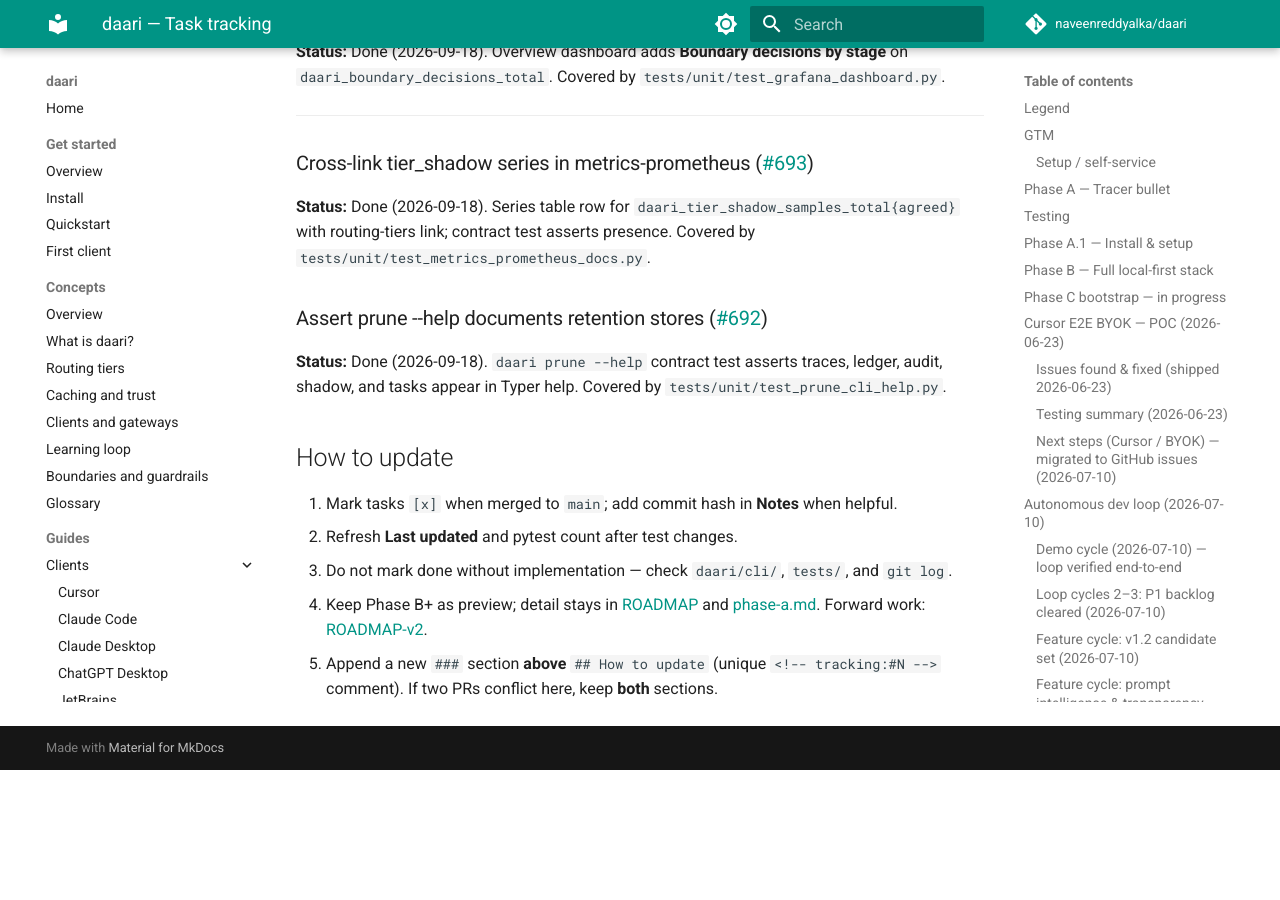
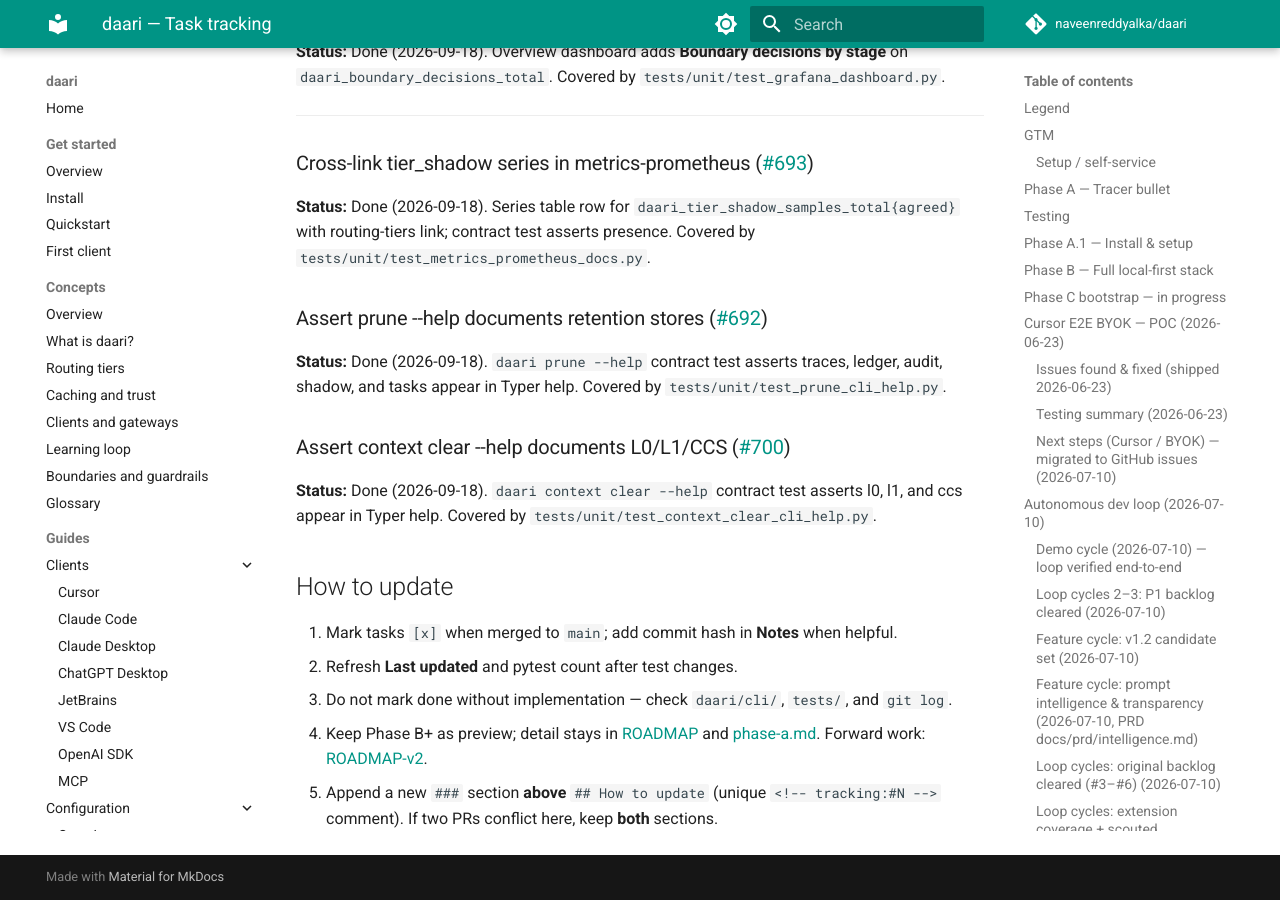
Before and after one commit to naveenreddyalka/daari, an MkDocs documentation site: the page built from docs/TRACKING.md, in a window 1280 px wide and 900 px high, scrolled down 77428 px. Built offline with MkDocs 1.6.1 and Material for MkDocs 9.7.7, drawn with Linux system fonts in a browser that asks for light colours; comment, search, counter and statistics services are not loaded; before the commit the page ends 78198 px from its top, so only the background shows below that.

Commit message:
test(cli): assert context clear --help documents L0/L1/CCS
Closes #700.

Co-authored-by: Cursor <cursoragent@cursor.com>

```diff
--- a/docs/TRACKING.md
+++ b/docs/TRACKING.md
@@ -3198,6 +3198,14 @@ traces, ledger, audit, shadow, and tasks appear in Typer help. Covered by
 
 
 
+### Assert context clear --help documents L0/L1/CCS ([#700](https://github.com/naveenreddyalka/daari/issues/700))
+
+<!-- tracking:#700 -->
+**Status:** Done (2026-09-18). `daari context clear --help` contract test
+asserts l0, l1, and ccs appear in Typer help. Covered by
+`tests/unit/test_context_clear_cli_help.py`.
+
+
 ## How to update
 
 1. Mark tasks `[x]` when merged to `main`; add commit hash in **Notes** when helpful.
```
Also changed, not shown: 1 other file.
